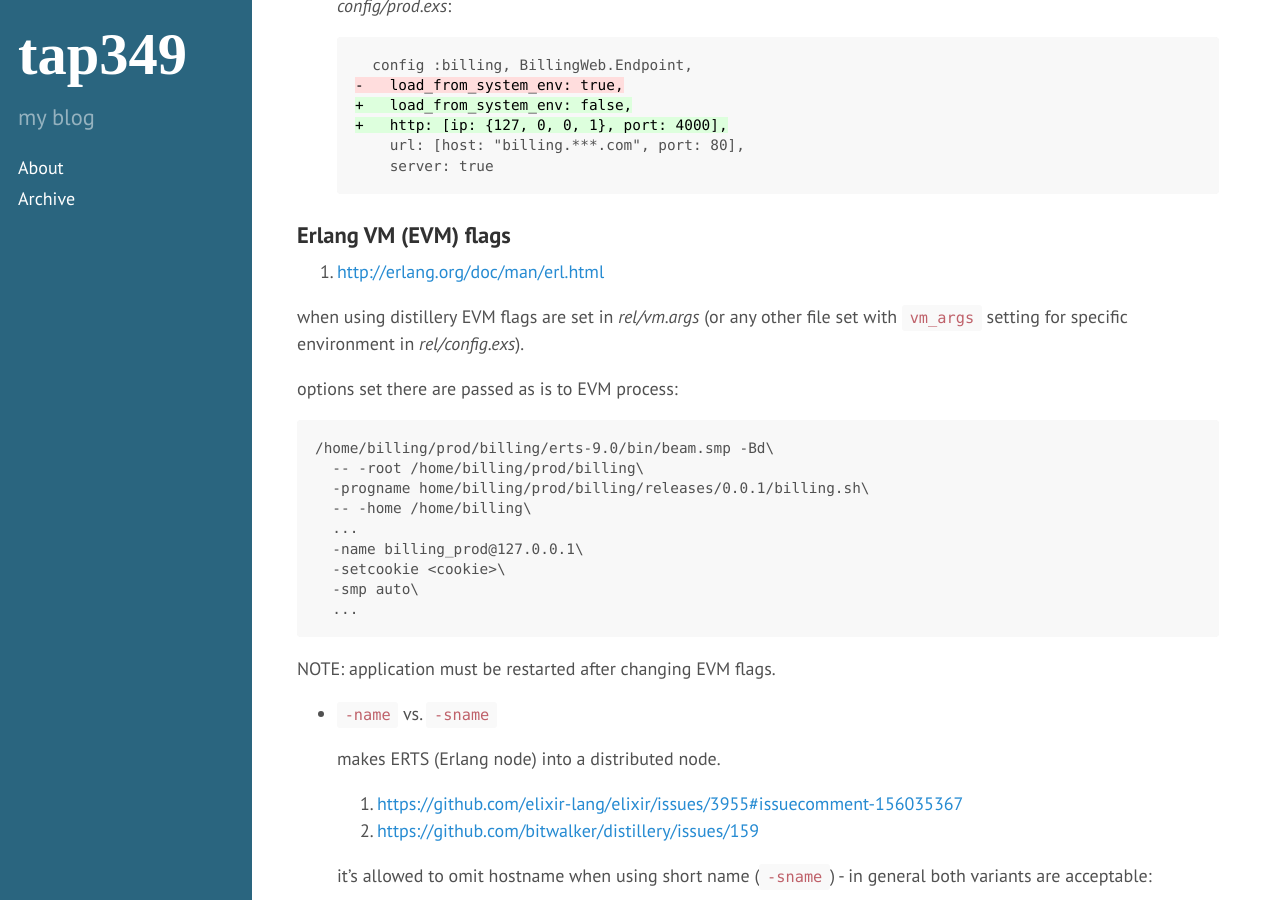
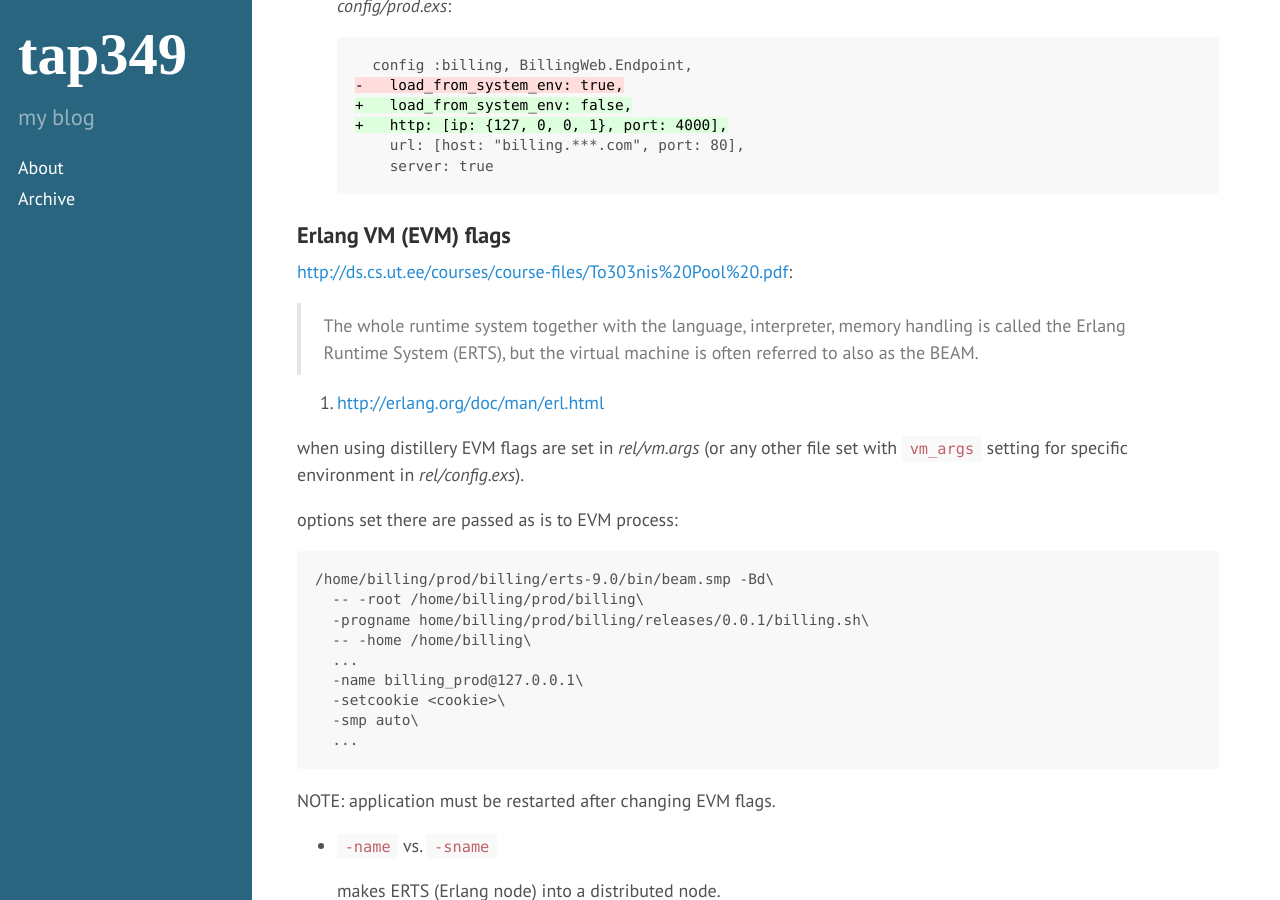
Before and after one commit to tap349/tap349.github.io, a Jekyll site: the page built from _posts/2017-08-02-elixir-deployment.md, in a window 1280 px wide and 900 px high, scrolled down 6253 px. Built offline with Jekyll 4.4.1, drawn with Linux system fonts in a browser that asks for light colours.

Commit message:
update 2017-09-06_09:46:33

````diff
--- a/_posts/2017-08-02-elixir-deployment.md
+++ b/_posts/2017-08-02-elixir-deployment.md
@@ -264,6 +264,12 @@ trying to send any request to application.
   ```
 
 ### Erlang VM (EVM) flags
+
+<http://ds.cs.ut.ee/courses/course-files/To303nis%20Pool%20.pdf>:
+
+> The whole runtime system together with the language, interpreter, memory
+> handling is called the Erlang Runtime System (ERTS), but the virtual machine
+> is often referred to also as the BEAM.
 
 1. <http://erlang.org/doc/man/erl.html>
 
````
Also changed, not shown: _posts/2017-05-28-elixir-otp.md (+4 -0 lines).
